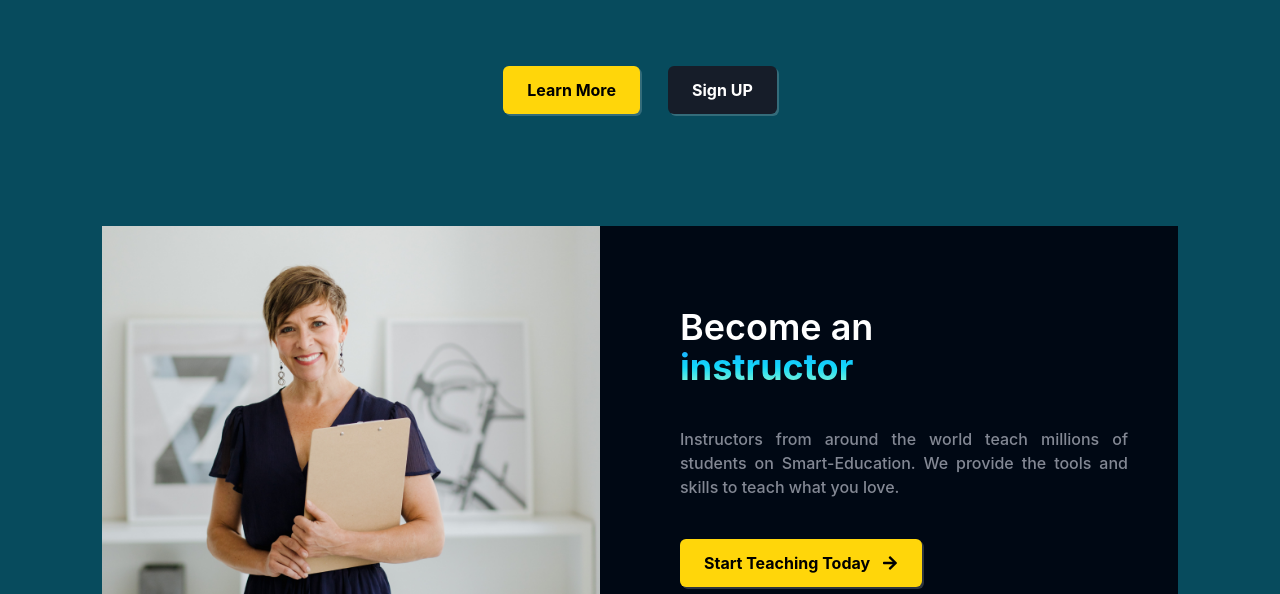
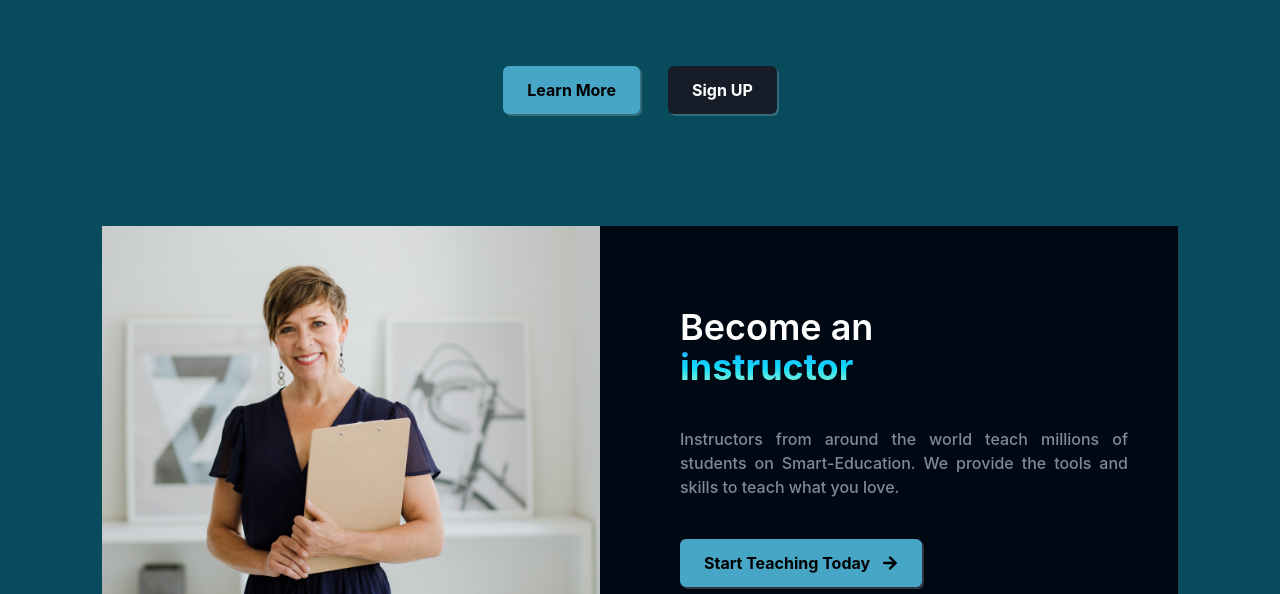
Before and after one commit to makwanaom/-Smart-Education-Platform, a React (Create React App) app: page / in a window 1280 px wide. Shown: the part 206-800 px from the top of the page. Built offline with nearby package versions, Linux system fonts and the light colour scheme; no server answers.

Commit message:
button changed

```diff
--- a/src/components/core/HomePage/Button.jsx
+++ b/src/components/core/HomePage/Button.jsx
@@ -6,7 +6,7 @@ const Button = ({ children, active, linkto }) => {
     <Link to={linkto}>
       <div
         className={`text-center text-[13px] sm:text-[16px] px-6 py-3 rounded-md font-bold shadow-[2px_2px_0px_0px_rgba(255,255,255,0.18)] ${
-          active ? "bg-yellow-50 text-black " : "bg-richblack-800"
+          active ? "bg-blue-100 text-black " : "bg-richblack-800"
         } hover:shadow-none hover:scale-95 transition-all duration-200 `}
       >
         {children}
```
